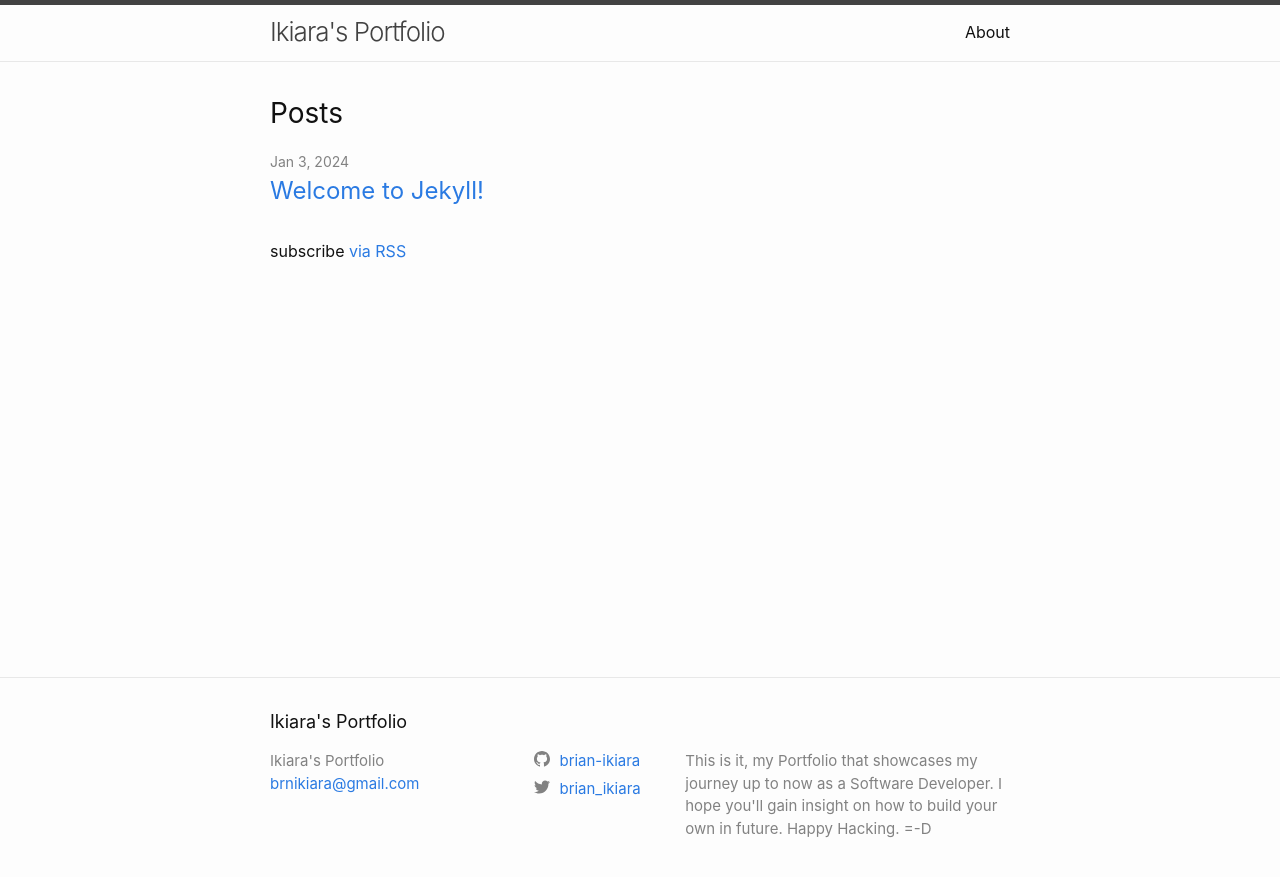
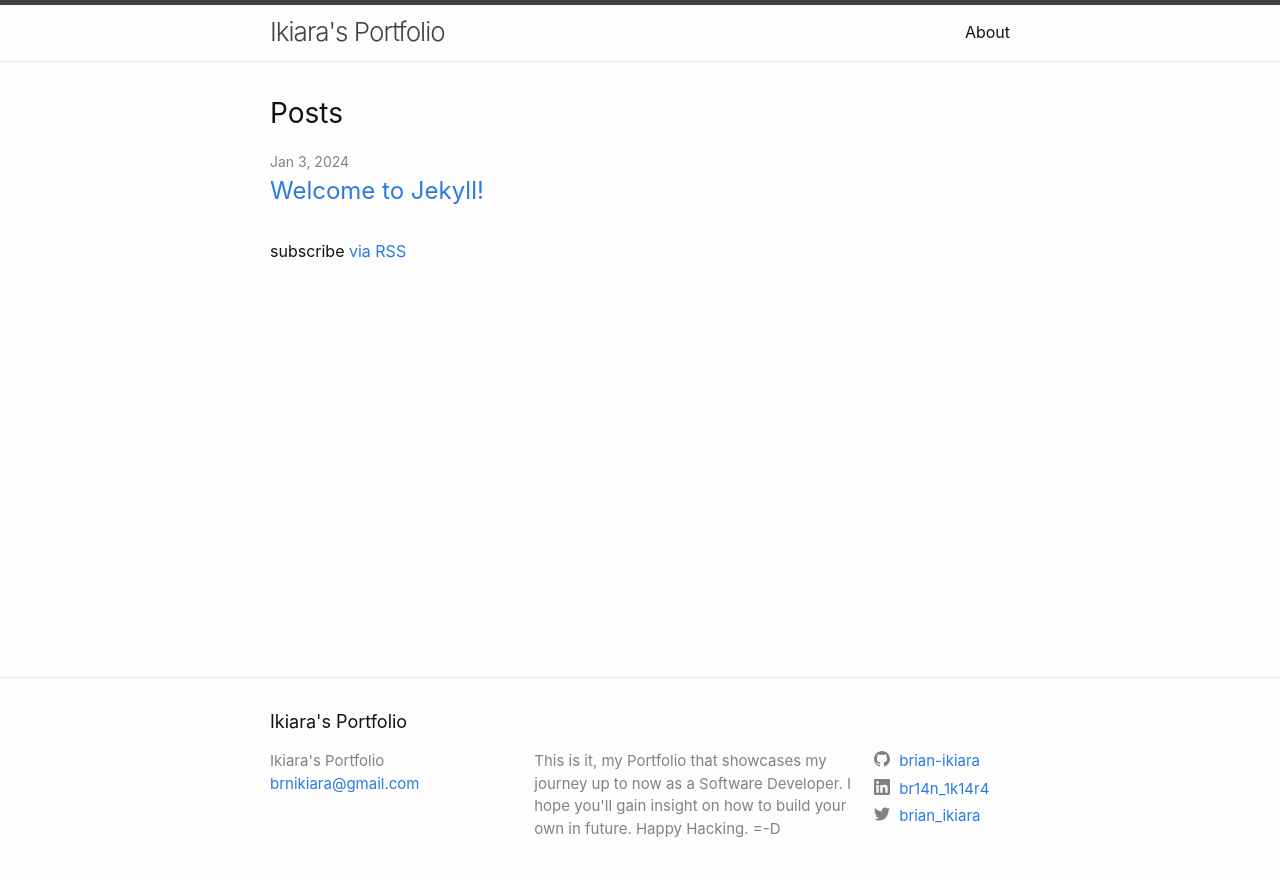
Before and after one commit to brian-ikiara/brian-ikiara.github.io, a Jekyll site: the page built from index.markdown, in a window 1280 px wide. Shown: the top 877 px of the page. Built offline with Jekyll 4.4.1, drawn with Linux system fonts in a browser that asks for light colours.

Commit message:
[[Test]]: Checking if it works... :test_tube:

```diff
--- a/_config.yml
+++ b/_config.yml
@@ -27,6 +27,7 @@
 url: "https://brian-ikiara.github.io" # the base hostname & protocol for your site, e.g. http://example.com
 twitter_username: brian_ikiara
 github_username:  brian-ikiara
+linkedin_username: br14n_1k14r4
 
 # Build settings
 theme: minima
--- a/_includes/footer.html
+++ b/_includes/footer.html
@@ -21,12 +21,12 @@
         </ul>
       </div>
 
+      <div class="footer-col footer-col-3">
+        <p>{{- site.description | escape -}}</p>
+      </div>
+
       <div class="footer-col footer-col-2">
         {%- include social.html -%}
-      </div>
-
-      <div class="footer-col footer-col-3">
-        <p>{{- site.description | escape -}}</p>
       </div>
     </div>
 
--- /dev/null
+++ b/_includes/icon-linkedin.html
@@ -0,0 +1 @@
+<a href="https://linkedin.com/in/{{ include.username }}"><span class="icon icon--linkedin">{% include icon-linkedin.svg %}</span><span class="username">{{ include.username }}</span></a>
```
Also changed, not shown: _includes/icon-linkedin.svg (added), _posts/2024-01-03-welcome-to-jekyll.markdown (renamed from _posts/2024-01-03-welcome-to-jekyll.html), about.markdown (renamed from about.html), index.markdown (renamed from index.html).
